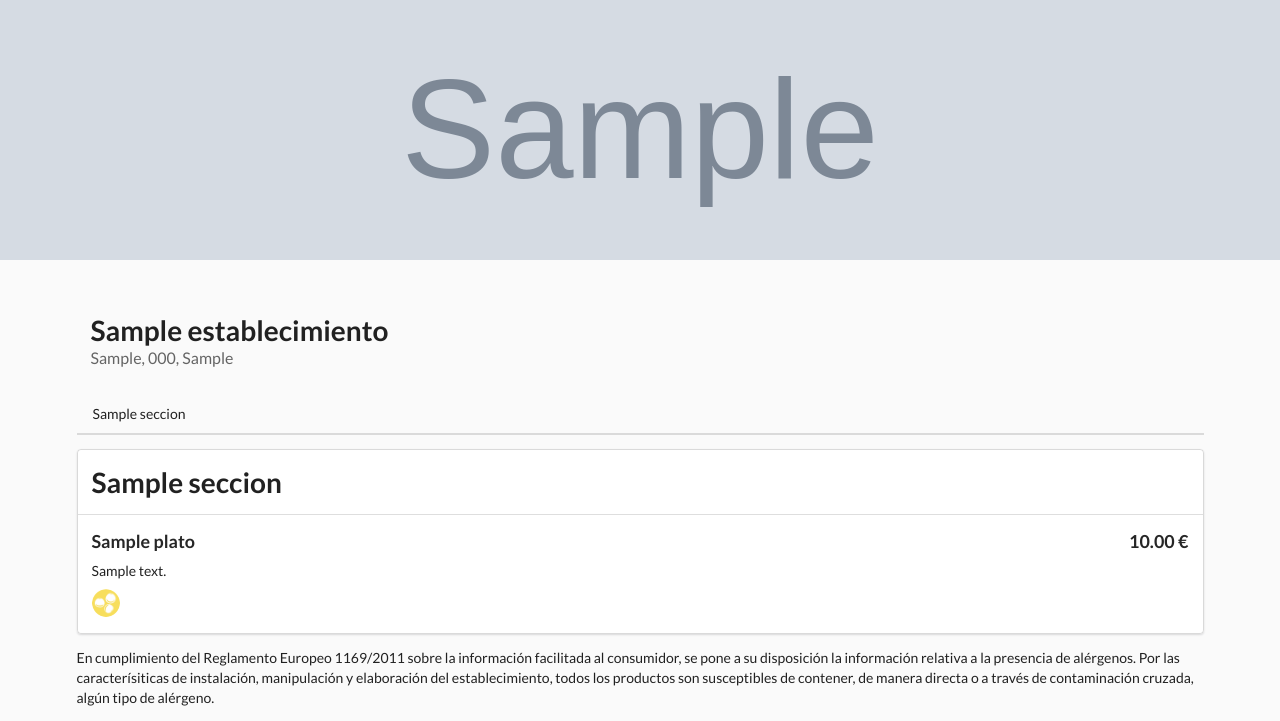
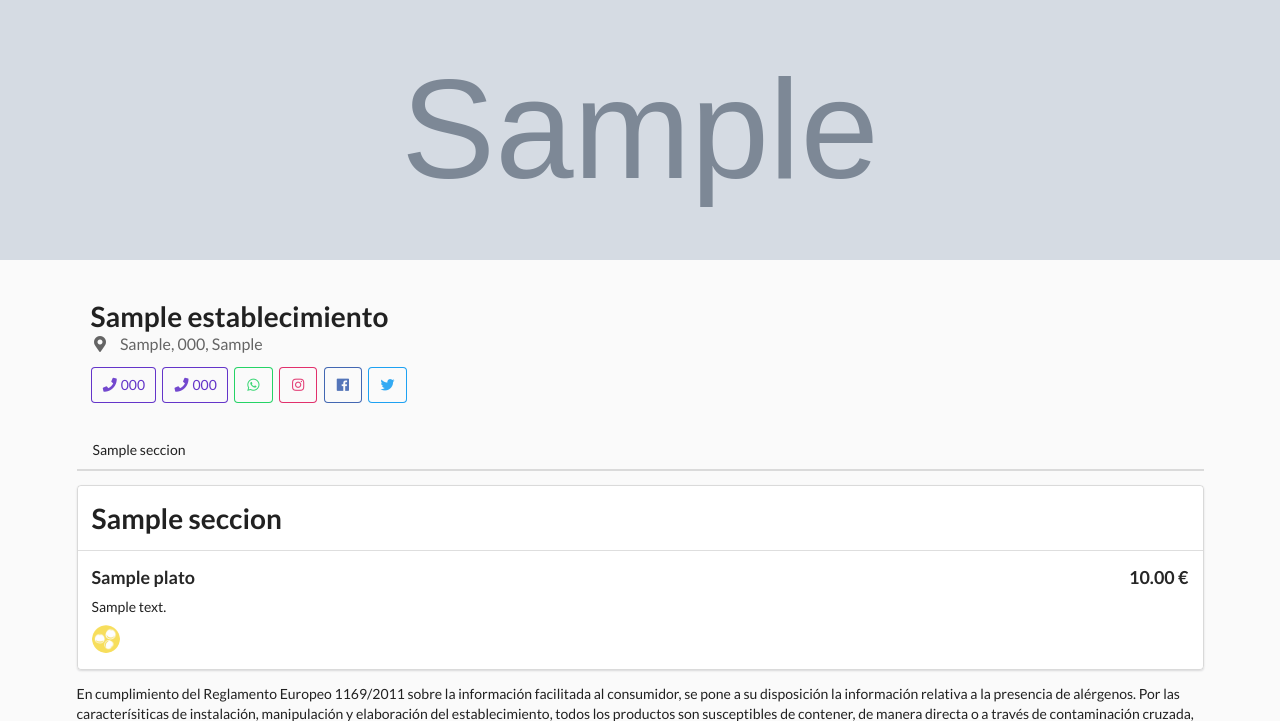
Before and after one commit to axnetg/micartadigital, a Django app: a page that uses app/www/cartas/templates/establecimiento_details.html in a window 1280 px wide. Shown: the top 721 px of the page. Run offline with Django 3.2, Linux system fonts and the light colour scheme; tables that the repository leaves empty hold one stand-in row (values such as "Sample post"); grey boxes marked "Sample" are stand-in pictures; parts of the project's set-up code (start-up, migrations or seed data) failed here and were passed over; some libraries are stand-ins or nearby versions.

Commit message:
Añadir métodos de contacto para establecimientos

```diff
--- a/app/www/cartas/models.py
+++ b/app/www/cartas/models.py
@@ -2,10 +2,10 @@ from django.contrib.auth import get_user_model
 from django.core.validators import MinValueValidator
 from django.db import models
 from django.urls import reverse
-from django.utils.text import slugify
 
 from multiselectfield import MultiSelectField
 
+import json
 import uuid
 
 from .utils import *
@@ -23,7 +23,12 @@ class Establecimiento(models.Model):
     provincia = models.CharField(verbose_name='provincia', max_length=50)
     localidad = models.CharField(verbose_name='localidad', max_length=100)
     codigo_postal = models.CharField(verbose_name='código postal', max_length=5)
-    telefono = models.CharField(verbose_name='teléfono', max_length=15, blank=True)
+    telefono1 = models.CharField(verbose_name='teléfono principal', max_length=15, blank=True)
+    telefono2 = models.CharField(verbose_name='teléfono secundario', max_length=15, blank=True)
+    social_wa = models.CharField(verbose_name='WhatsApp', max_length=15, blank=True)
+    social_ig = models.CharField(verbose_name='Instagram', max_length=30, blank=True)
+    social_fb = models.CharField(verbose_name='Facebook', max_length=50, blank=True)
+    social_tw = models.CharField(verbose_name='Twitter', max_length=30, blank=True)
     imagen = models.ImageField(verbose_name='imagen de portada', upload_to=get_file_path, null=True, blank=True)
     propietario = models.ForeignKey(get_user_model(), verbose_name='propietario', on_delete=models.CASCADE, null=True, blank=True, related_name='establecimientos')
     carta = models.ForeignKey('Carta', verbose_name='carta', on_delete=models.SET_NULL, null=True, blank=True, related_name='establecimientos')
@@ -39,8 +44,16 @@ class Establecimiento(models.Model):
     def get_absolute_url(self):
         return reverse('establecimiento', kwargs={'slug': self.slug})
 
+    def get_maps_url(self):
+        query = f'{self.nombre}, {self.codigo_postal}, {self.localidad}'
+        return f'https://maps.google.com/?q={query}'
+
     def display_direccion(self):
         return f'{self.calle}, {self.codigo_postal}, {self.localidad}'
+
+    def display_telefonos(self):
+        tels = [self.telefono1, self.telefono2]
+        return ', '.join([str(i) for i in tels if i])
 
     def save(self, *args, **kwargs):
         try:
@@ -70,6 +83,10 @@ class Carta(models.Model):
 
     def display_establecimientos_en_uso(self):
         return ', '.join([est.nombre for est in self.establecimientos.all()])
+
+    def get_establecimientos_as_json(self):
+        related = self.establecimientos.values_list('nombre', flat=True)
+        return json.dumps(list(related))
 
     def count_platos(self):
         platos = 0
--- a/app/www/cartas/templates/establecimiento_details.html
+++ b/app/www/cartas/templates/establecimiento_details.html
@@ -8,9 +8,11 @@
 {% endblock %}
 
 {% block header_image %}
-{% if establecimiento.imagen %}
-<img class="ui fluid image" src="{{ establecimiento.imagen.url }}" />
-{% endif %}
+    {% if establecimiento.imagen %}
+    <img class="ui fluid image" src="{{ establecimiento.imagen.url }}" />
+    {% else %}
+    <img class="ui default fluid image" src="{% static 'img/default-header-image.jpg' %}" />
+    {% endif %}
 {% endblock %}
 
 {% block content %}
@@ -19,10 +21,22 @@
 <div id="establecimiento-detalles" class="ui basic segment">
   <h1 class="ui header">
     {{ establecimiento }}
-    <div class="sub header">{{ establecimiento.display_direccion }}</div>
+    <div class="sub header">
+        <a href="{{establecimiento.get_maps_url}}" target="_blank"><i class="map marker alternate icon"></i>{{ establecimiento.display_direccion }}</a>
+    </div>
   </h1>
+  {% if establecimiento.carta %}
+        {% if establecimiento.telefono1 %}<a class="ui basic violet icon button" href="tel:{{establecimiento.telefono1}}"><i class="phone icon"></i> {{establecimiento.telefono1}}</a>{% endif %}
+        {% if establecimiento.telefono2 %}<a class="ui basic violet icon button" href="tel:{{establecimiento.telefono2}}"><i class="phone icon"></i> {{establecimiento.telefono2}}</a>{% endif %}
+
+        {% if establecimiento.social_wa %}<a class="ui basic wa icon button" href="https://wa.me/{{establecimiento.social_wa}}" target="_blank"><i class="whatsapp icon"></i></a>{% endif %}
+        {% if establecimiento.social_ig %}<a class="ui basic ig icon button" href="https://instagram.com/{{establecimiento.social_ig}}" target="_blank"><i class="instagram icon"></i></a>{% endif %}
+        {% if establecimiento.social_fb %}<a class="ui basic fb icon button" href="https://facebook.com/{{establecimiento.social_fb}}" target="_blank"><i class="facebook icon"></i></a>{% endif %}
+        {% if establecimiento.social_tw %}<a class="ui basic tw icon button" href="https://twitter.com/{{establecimiento.social_tw}}" target="_blank"><i class="twitter icon"></i></a>{% endif %}
+    {% endif %}
 </div>
 
+{% if establecimiento.carta %}
 <div id="nav-secciones" class="ui secondary pointing menu">
     {% for seccion in establecimiento.carta.secciones.all %}
         <a class="item" data-target="#seccion-{{forloop.counter0}}">{{ seccion.titulo }}</a>
@@ -61,7 +75,7 @@
                             {% endwith %}
                         {% endwith %}
                     {% endfor %}
-                    {% else %}No hay alérgenos seleccionados{% endif %}
+                    {% else %}No se han indicado alérgenos.{% endif %}
                     </span>
                 </div>
             </div>
@@ -107,6 +121,41 @@
         </div>
     </div>
 </div>
+
+{% else %}
+<div id="no-menu-contact-details" class="ui center aligned middle aligned grid stackable basic segment">
+    <div class="row">
+        <div class="five wide column">
+            <img class="ui middle aligned image" src="{% static 'img/no_menu.svg' %}" />
+        </div>
+        <div class="seven wide column">
+            <h1 class="ui header">¡Fogones apagados!</h1>
+            <p>Los chefs han ocultado la carta de este establecimiento. ¿Se habrán quedado sin ingredientes?</p>
+
+            {% if establecimiento.telefono1 %}<a class="ui basic violet icon button" href="tel:{{establecimiento.telefono1}}"><i class="phone icon"></i> {{establecimiento.telefono1}}</a>{% endif %}
+            {% if establecimiento.telefono2 %}<a class="ui basic violet icon button" href="tel:{{establecimiento.telefono2}}"><i class="phone icon"></i> {{establecimiento.telefono2}}</a>{% endif %}
+            {% if establecimiento.social_wa %}<a class="ui basic wa icon button" href="https://wa.me/{{establecimiento.social_wa}}" target="_blank"><i class="whatsapp icon"></i></a>{% endif %}
+            {% if establecimiento.social_ig %}<a class="ui basic ig icon button" href="https://instagram.com/{{establecimiento.social_ig}}" target="_blank"><i class="instagram icon"></i></a>{% endif %}
+            {% if establecimiento.social_fb %}<a class="ui basic fb icon button" href="https://facebook.com/{{establecimiento.social_fb}}" target="_blank"><i class="facebook icon"></i></a>{% endif %}
+            {% if establecimiento.social_tw %}<a class="ui basic tw icon button" href="https://twitter.com/{{establecimiento.social_tw}}" target="_blank"><i class="twitter icon"></i></a>{% endif %}
+            <div class="ui hidden divider"></div>
+
+            <h4 class="ui header">¿Quieres buscar otro establecimiento?</h4>
+            <form class="ui form" action="{% url 'search-establecimiento' %}" method="GET">
+                <div class="field">
+                    <div class="ui action input">
+                        <input type="text" name="q" placeholder="Buscar por nombre, dirección o localidad">
+                        <button class="ui icon button">
+                            <i class="search icon"></i>
+                        </button>
+                    </div>
+                </div>
+            </form>
+        </div>
+    </div>
+</div>
+{% endif %}
+
 {% endblock %}
 
 
--- a/app/www/cartas/views.py
+++ b/app/www/cartas/views.py
@@ -27,9 +27,6 @@ def dashboard(request):
 
 def establecimiento_details(request, slug):
     establecimiento = get_object_or_404(Establecimiento, slug=slug)
-    if not establecimiento.carta:
-        raise Http404('El establecimiento no dispone de una carta asociada.')
-
     alergenos = zip(TIPOS_ALERGENOS, DESC_ALERGENOS)
     return render(request, 'establecimiento_details.html', {'establecimiento': establecimiento, 'alergenos': alergenos})
 
@@ -186,7 +183,7 @@ def carta_delete(request, pk):
             messages.error(request, 'La carta que intentas eliminar no te pertenece.')
             return redirect('panel')
         else:
-            if 'confirm_delete' in request.POST and not carta.establecimientos.all():
+            if 'confirm_delete' in request.POST:
                 carta.delete()
                 messages.success(request, f'La carta \'{carta.titulo}\' ha sido eliminada con éxito.')
             else:
@@ -197,9 +194,6 @@ def carta_delete(request, pk):
 
 def serve_qr_code(request, slug):
     establecimiento = get_object_or_404(Establecimiento, slug=slug)
-    if not establecimiento.carta:
-        raise Http404('El establecimiento no dispone de una carta asociada.')
-
     permalink = reverse('redirect-establecimiento', args=[establecimiento.id])
     uri = request.build_absolute_uri(permalink)
 
--- a/app/www/static/css/cartas.css
+++ b/app/www/static/css/cartas.css
@@ -6,30 +6,104 @@
   display: none;
 }
 
-.ui.segments .ui.grid{
+.ui.segments .ui.grid {
   padding-top: 0.8rem;
   padding-bottom: 0.8rem;
 }
-.ui.segments .ui.grid .column{
+.ui.segments .ui.grid .column {
   padding-top: 0.3rem;
   padding-bottom: 0.3rem;
 }
 
-.plato-titulo, .plato-precio {
+.plato-titulo,
+.plato-precio {
   font-size: 1.28em;
   font-weight: 700;
-    font-family: Lato,'Helvetica Neue',Arial,Helvetica,sans-serif;
-    color: rgba(0,0,0,.85);
+  font-family: Lato, "Helvetica Neue", Arial, Helvetica, sans-serif;
+  color: rgba(0, 0, 0, 0.85);
 }
 .plato-descripcion {
   font-size: 1em;
   line-height: 1.4em;
-    color: rgba(0,0,0,.87);
+  color: rgba(0, 0, 0, 0.87);
 }
 .plato-alergenos {
-    color: rgba(0,0,0,.4);
+  color: rgba(0, 0, 0, 0.4);
+}
+
+#establecimiento-detalles {
+    margin-top: 0;
+}
+#establecimiento-detalles h1 a {
+    color: rgba(0,0,0,.6);
+}
+#establecimiento-detalles h1 a:hover {
+    text-decoration: underline;
+}
+
+#nav-secciones {
+  overflow-x: auto;
+  overflow-y: hidden;
 }
 
 a.alergenos.open {
   cursor: pointer;
 }
+
+#no-menu-contact-details img {
+    max-height: 250px;
+}
+
+.ui.basic.wa.icon.button {
+    -webkit-box-shadow: 0 0 0 1px #25D366 inset!important;
+    box-shadow: 0 0 0 1px #25D366 inset!important;
+    color: #25D366!important;
+}
+.ui.basic.wa.icon.button:hover {
+    background: 0 0!important;
+    -webkit-box-shadow: 0 0 0 1px #25D366 inset!important;
+    box-shadow: 0 0 0 1px #25D366 inset!important;
+    color: #25D366!important;
+}
+
+.ui.basic.ig.icon.button {
+    -webkit-box-shadow: 0 0 0 1px #E1306C inset!important;
+    box-shadow: 0 0 0 1px #E1306C inset!important;
+    color: #E1306C!important;
+}
+.ui.basic.ig.icon.button:hover {
+    background: 0 0!important;
+    -webkit-box-shadow: 0 0 0 1px #E1306C inset!important;
+    box-shadow: 0 0 0 1px #E1306C inset!important;
+    color: #E1306C!important;
+}
+
+.ui.basic.fb.icon.button {
+    -webkit-box-shadow: 0 0 0 1px #4267B2 inset!important;
+    box-shadow: 0 0 0 1px #4267B2 inset!important;
+    color: #4267B2!important;
+}
+.ui.basic.fb.icon.button:hover {
+    background: 0 0!important;
+    -webkit-box-shadow: 0 0 0 1px #4267B2 inset!important;
+    box-shadow: 0 0 0 1px #4267B2 inset!important;
+    color: #4267B2!important;
+}
+
+.ui.basic.tw.icon.button {
+    -webkit-box-shadow: 0 0 0 1px #1DA1F2 inset!important;
+    box-shadow: 0 0 0 1px #1DA1F2 inset!important;
+    color: #1DA1F2!important;
+}
+.ui.basic.tw.icon.button:hover {
+    background: 0 0!important;
+    -webkit-box-shadow: 0 0 0 1px #1DA1F2 inset!important;
+    box-shadow: 0 0 0 1px #1DA1F2 inset!important;
+    color: #1DA1F2!important;
+}
+
+@media only screen and (max-width: 767px) {
+    #no-menu-contact-details img {
+        max-height: 200px;
+    }
+}
--- a/app/www/static/css/dashboard.css
+++ b/app/www/static/css/dashboard.css
@@ -67,3 +67,8 @@ button.hidden {
 .wrapper-seccion-platos {
   margin-bottom: 1em;
 }
+
+#is-establecimiento,
+#is-carta {
+  margin-bottom: 14px;
+}
```
Also changed, not shown: app/www/cartas/forms.py (+16 -4 lines), app/www/cartas/templates/dashboard.html (+15 -13 lines), app/www/static/js/dashboard.js (+16 -1 lines), app/www/cartas/migrations/0015_auto_20210426_2357.py (added), app/www/static/img/no_menu.svg (added). Lines whose indentation alone changed are shown as unchanged.
